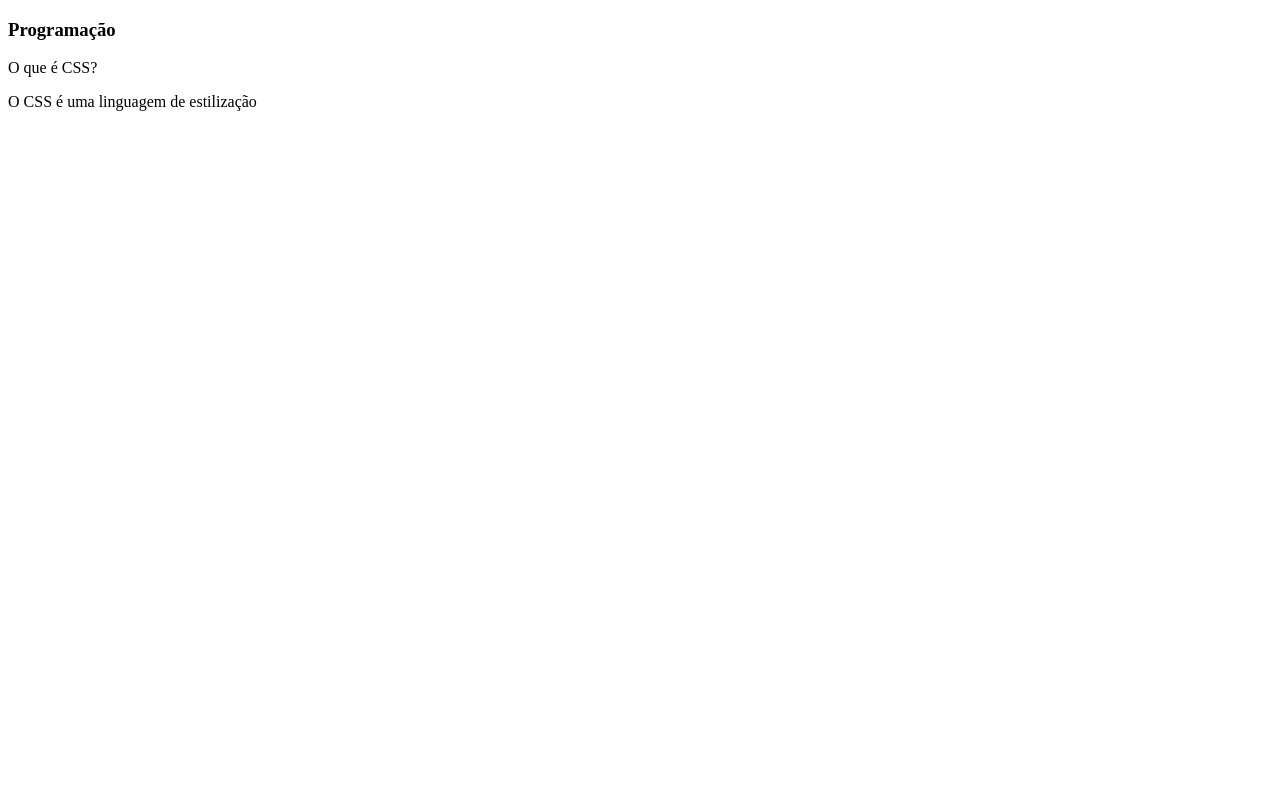
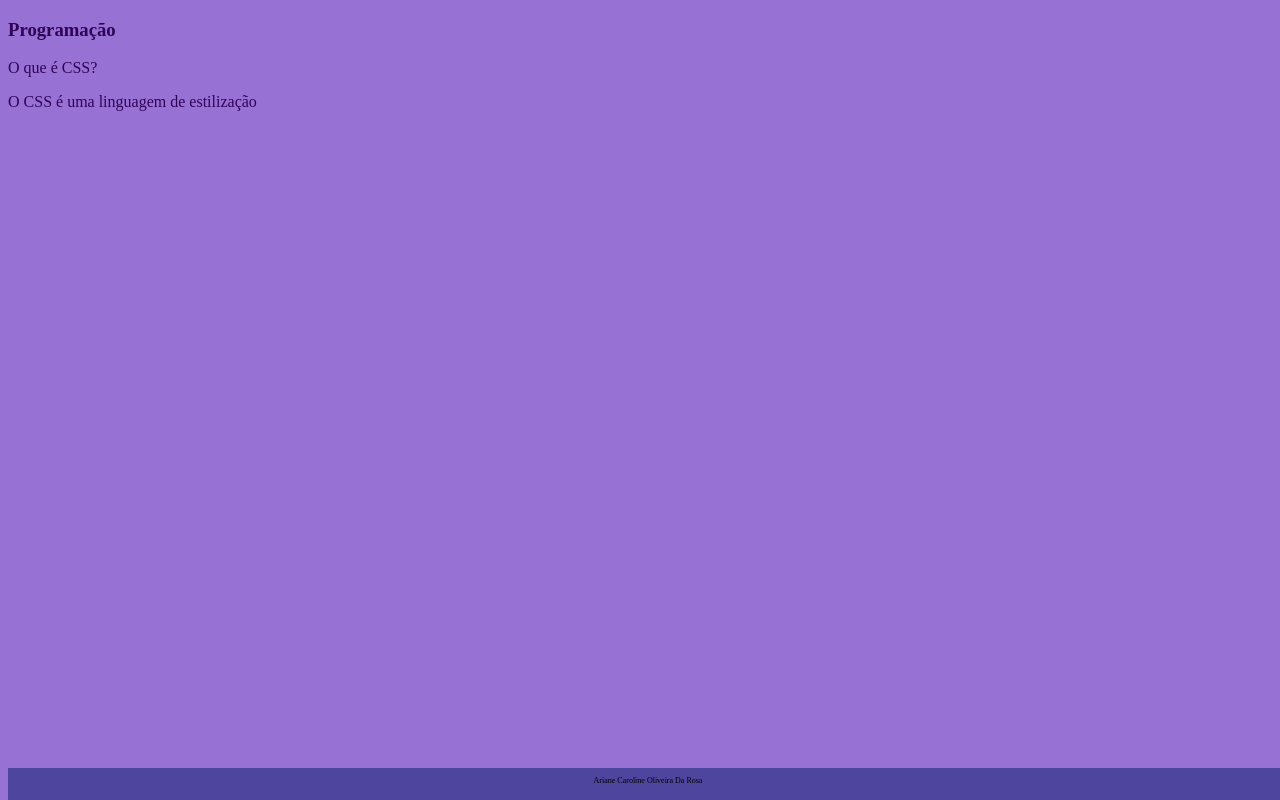
Before and after one commit to ArianeOliveira19/html, a plain HTML site: page index.html in a window 1280 px wide. Drawn offline with Linux system fonts and the light colour scheme.

Commit message:
Add files via upload

```diff
--- a/index.html
+++ b/index.html
@@ -16,7 +16,13 @@
               <div class="cartao_conteudo_resposta">
                 O CSS é uma linguagem de estilização
               </div>
+
+
         </div>
+<footer>
+    <p>Ariane Caroline Oliveira Da Rosa</p>
+</footer>
+
    </article>
 
 
--- a/style.css
+++ b/style.css
@@ -1,10 +1,21 @@
 body{
-background-color: rgb(255, 255, 255);
-color: black;
+background-color: rgb(151, 113, 212);
+color: rgb(49, 3, 87);
 }
 
 footer{
-background-color: aqua;
-color: blueviolet;
+background-color: rgb(78, 69, 158);
+color: rgb(0, 0, 0);
+position: fixed;
+bottom: 0;
+width: 100%;
+height: 2rem;
+}
+
+footer p {
+text-align: center;
+font-size: 0.5rem;
+margin-top: 0.5rem;
+
 
 }
```
